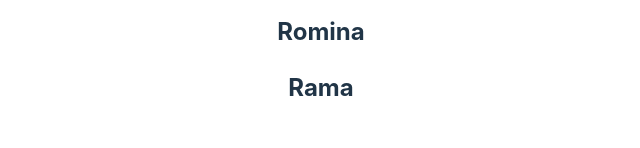
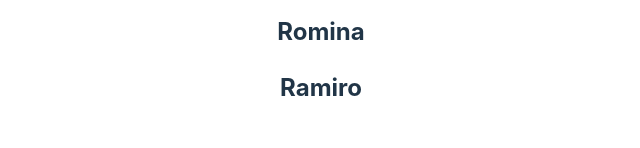
Before and after one commit to T1Scaynet/proyecto-prueba, a React (Vite) app: page / in a window 1280 px wide. Shown: the part 396-544 px from the top of the page, without its empty margins (319-959 px from the left). Built offline with nearby package versions, Linux system fonts and the light colour scheme.

Commit message:
chore: cambio de nombre Rama a Ramiro

```diff
--- a/src/components/Rama.jsx
+++ b/src/components/Rama.jsx
@@ -1,5 +1,5 @@
 export const Rama = () => {
   return (
-    <h2>Rama</h2>
+    <h2>Ramiro</h2>
   )
 }
```
